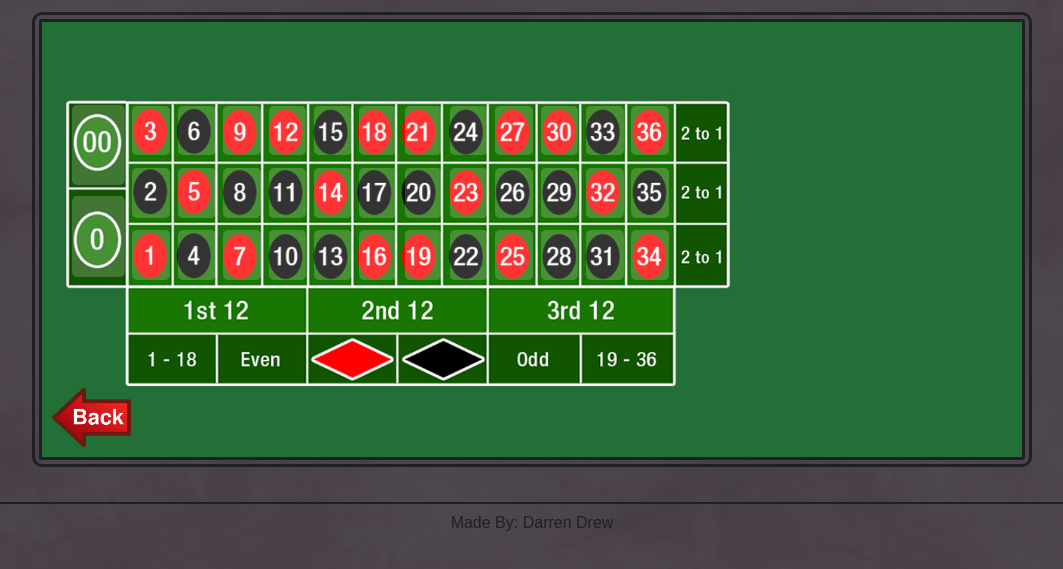
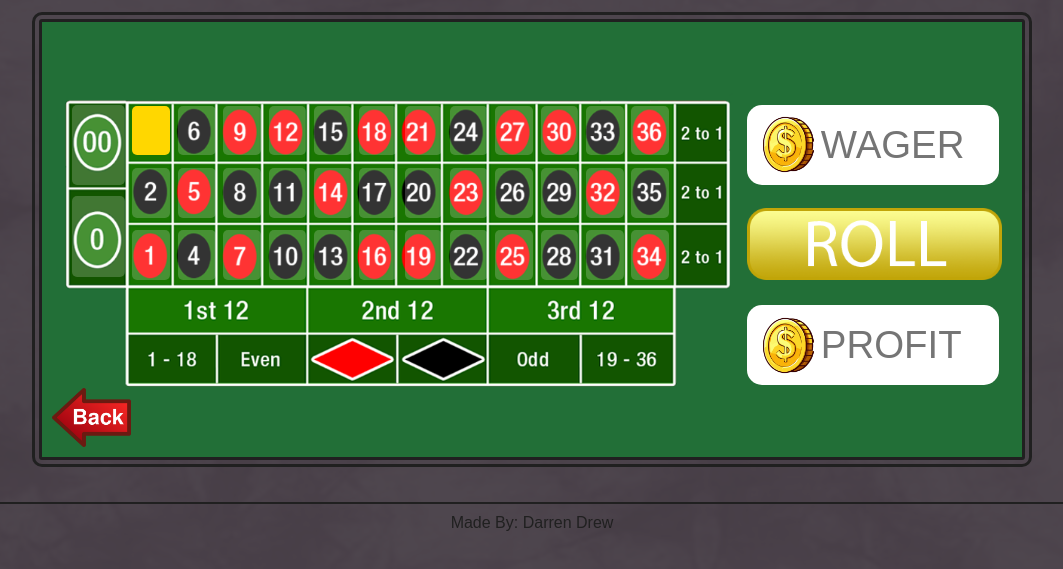
Before and after one commit to DarrenAWF/ConathonsCasino, a plain HTML site: page roulette.html in a window 1280 px wide. Both pictures are taken after a click on the button 259 px from the left and 193 px from the top of the page. Shown: the part 63-632 px from the top of the page, without its empty margins (108-1171 px from the left). Drawn offline with Linux system fonts and the light colour scheme.

Commit message:
roulette

```diff
--- a/casino.js
+++ b/casino.js
@@ -1,15 +1,16 @@
 //Global Variables
 var prevBubble;
 var prevSpeech;
-
+var choiceRoulette
+var rouletteArr = [37, 24, 12, 0, 25, 13, 1, 26, 14, 2, 27, 15, 3, 28, 16, 4, 29, 17, 5, 30, 18, 6, 31, 19, 7, 32, 20, 8, 33, 21, 9, 34, 22, 10, 35, 23, 11, 36];
 function talk() {
     //Variables
     var conathon = document.querySelector(".conathon");
     var textBubble = document.querySelector(".textBubble");
     var speech = document.querySelector(".speech");
     var speechArr = [["Quiting is losing.", "Why the long face?", "Win any yet?", "Having a good day?"],
-    ["Risking it is always better than regretting it.", "Here's a little pocket change my friend.", "It's a slow process quitting won't speed it up.", "Most people quit before they win...",  "I heard the shop has some new goods!", "The roulette table is due for a win!"],
-    ["I built this casino to help people like you. I have seen many people win and many give up.", "I doubled my son's college savings at the roulette table and now he can go to college twice!!!"]];
+    ["Risking it is always better than regretting it.", "Here's a little pocket change my friend.", "It's a slow process quitting won't speed it up.", "Most people quit before they win...", "I heard the shop has some new goods!", "The roulette table is due for a win!", "Giving up won't help you win."],
+    ["I built this casino to help people like you. I have seen many people win and many give up.", "I doubled my son's college savings at the roulette table and now he can go to college twice!!!", "Here's some extra cash from the last person who won here!"]];
     var randBubble = Math.floor(Math.random() * 3);
     var randSpeech;
     var randSpeechMax;
@@ -32,7 +33,7 @@ function talk() {
             this.style.cursor = "default";
         });
         document.getElementById("talkID").onclick = talk;
-    }, 1000*(randBubble+1));
+    }, 1000 * (randBubble + 1));
     //Cooldown
     if (coolDown == true) {
         conathon.addEventListener("mouseover", function () {
@@ -44,18 +45,18 @@ function talk() {
     //Random size of bubble
     switch (randBubble) {
         case 0: textBubble.src = "images/textBubbleSmall.png";
-        randSpeechMax = 4;
+            randSpeechMax = 4;
             break;
         case 1: textBubble.src = "images/textBubbleMedium.png";
-        randSpeechMax = 6;
+            randSpeechMax = 7;
             break;
         case 2: textBubble.src = "images/textBubbleLarge.png";
-        randSpeechMax = 2;
+            randSpeechMax = 3;
             break;
     }
     randSpeech = Math.floor(Math.random() * randSpeechMax);
     //Change the bubble size to be different than previous
-    while (randBubble == prevBubble && randSpeech == prevSpeech){
+    while (randBubble == prevBubble && randSpeech == prevSpeech) {
         randSpeech = Math.floor(Math.random() * randSpeechMax);
     }
     //Set random text content
@@ -64,7 +65,45 @@ function talk() {
     prevBubble = randBubble;
     prevSpeech = randSpeech;
 }
+function roulette(choice) {
+    choiceRoulette = choice;
+    //variables
+    var buttons = document.getElementsByClassName("rouletteButton");
+    //change clicked button to gold
+    buttons[rouletteArr[choice]].style.backgroundColor = "rgba(255, 215, 0, 1)";
+    //reset previous clicked buttons
+    for (loop = 0; loop < buttons.length; loop++) {
+        if (loop != choice) {
+            buttons[rouletteArr[loop]].style.backgroundColor = "rgba(255, 255, 255, 0.2)";
+        }
+    }
+}
 
-function roulette(choice){
-    alert(choice);
+function roll() {
+    //Variables
+    var buttons = document.getElementsByClassName("rouletteButton");
+    var randRoll = Math.floor(Math.random() * 37);
+    if (choiceRoulette == null) { //NO SELECTION
+        return;
+    }
+    //Alternate between transparent white and purple
+    var alternateColour = setInterval(function () {
+        if (buttons[rouletteArr[randRoll]].style.backgroundColor === "rgba(255, 255, 255, 0.2)") {
+            buttons[rouletteArr[randRoll]].style.backgroundColor = "rgba(215, 0, 255, 1)";
+        } else {
+            buttons[rouletteArr[randRoll]].style.backgroundColor = "rgba(255, 255, 255, 0.2)";
+        }
+    }, 150);
+    //Stop flashing colour after 3 seconds
+    setTimeout(function () {
+        clearInterval(alternateColour); // Corrected variable name
+        // User picked between 0, 00, 1 and 36
+        if (randRoll == choiceRoulette && choiceRoulette < 37) {
+            //WIN
+        } else {
+            //LOSE
+        }
+        // else if () //OTHER WIN CONDITIONS or LOSE
+        alert(randRoll + " " + choiceRoulette);
+    }, 3000);
 }
--- a/casinoStyleSheet.css
+++ b/casinoStyleSheet.css
@@ -124,7 +124,7 @@ body {
     top: 33%;
     left: 22%;
     z-index: 1;
-    font-size: 130%;
+    font-size: calc(2.5vw);
     width: 37%;
 }
 
@@ -214,7 +214,7 @@ footer {
     top: 79%;
     left: 50%;
     color: rgb(255, 255, 255);
-    font-size: 190%;
+    font-size: calc(4.1vw);
     pointer-events: none;
 }
 
@@ -231,9 +231,9 @@ footer {
 }
 
 .coinShop {
-        width: 35px;
-        height: auto;
-        vertical-align: top;
+    width: 4.6vw;
+    height: auto;
+    vertical-align: top;
 }
 
 .rouletteButton {
@@ -275,4 +275,41 @@ footer {
     margin-bottom: 20%;
 }
 
-/*background-color: #125500;*/
+.rollButton {
+    position: absolute;
+    width: 26%;
+    height: auto;
+    top: 42.8%;
+    left: 72%;
+}
+
+.rollButton:hover {
+    cursor: pointer;
+    scale: 105%;
+}
+
+.inputRoulette {
+    position: absolute;
+    width: 18%;
+    height: 18%;
+    top: 19%;
+    left: 72%;
+    border-radius: 15px;
+    border: none;
+    background-color: white;
+    background-image: url("images/coin.png");
+    background-size: 25%;
+    background-position: 5% 50%;
+    background-repeat: no-repeat;
+    padding-left: 7.5%;
+    font-size: 3vw;
+}
+
+.profit {
+    top: 65%;
+    pointer-events: none;
+}
+
+.clicked {
+    background-color: rgba(255, 215, 0, 0.5); /* Transparent gold */
+}
--- a/roulette.html
+++ b/roulette.html
@@ -61,7 +61,9 @@
             <button class="rouletteButton zeros" onclick="roulette(37)"></button>
             <button class="rouletteButton zeros" onclick="roulette(0)"></button>
         </div>
-        <button class="rollButton">ROLL</button>
+        <input class="inputRoulette wager" type="text" placeholder="WAGER">
+        <img class="rollButton" onclick="roll()" src="images/rollButton.png">
+        <input class="inputRoulette profit" type="text" placeholder="PROFIT">
     </div>
     <!--FOOTER-------------------------------------------------------->
     <hr>
```
Also changed, not shown: images/ROLL.png (added), images/rollButton.png (added).
